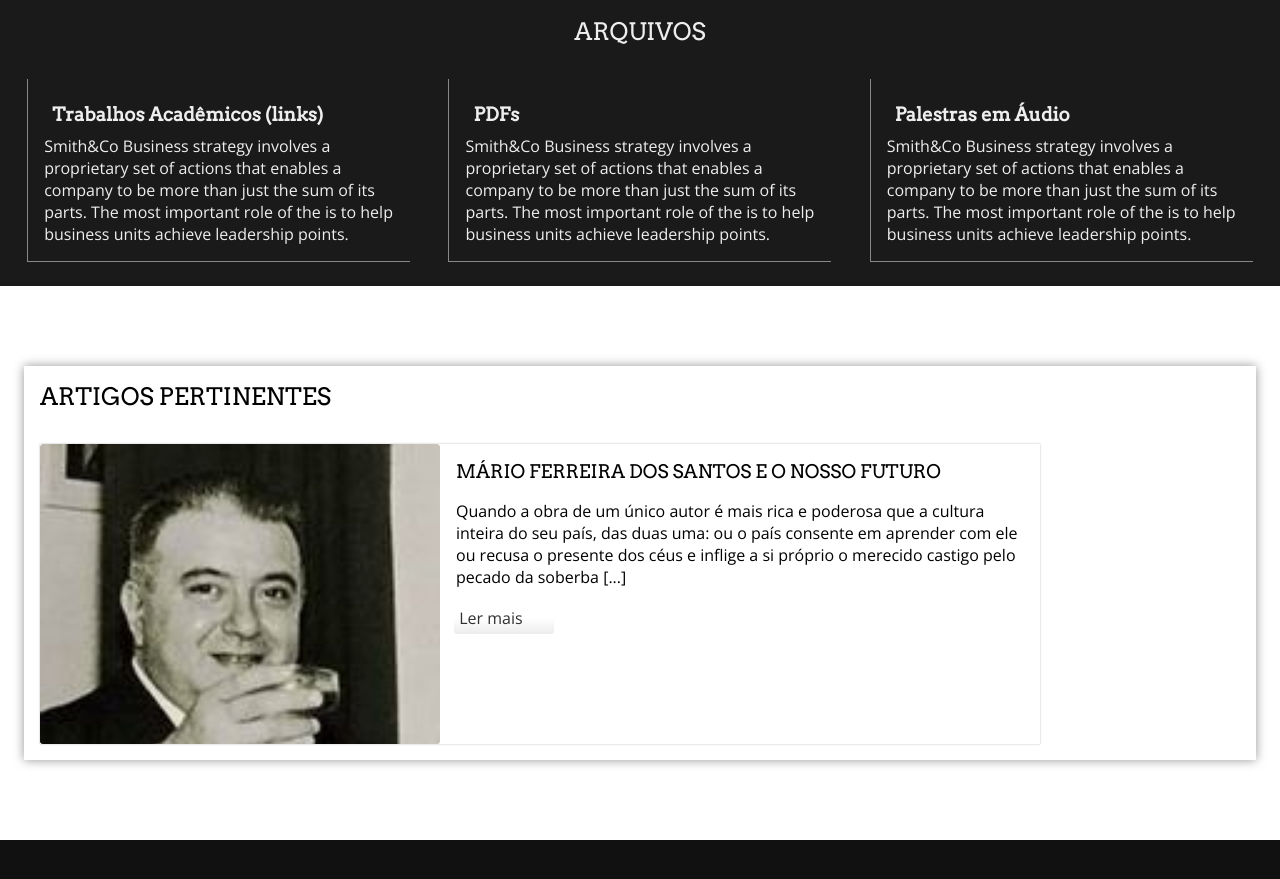
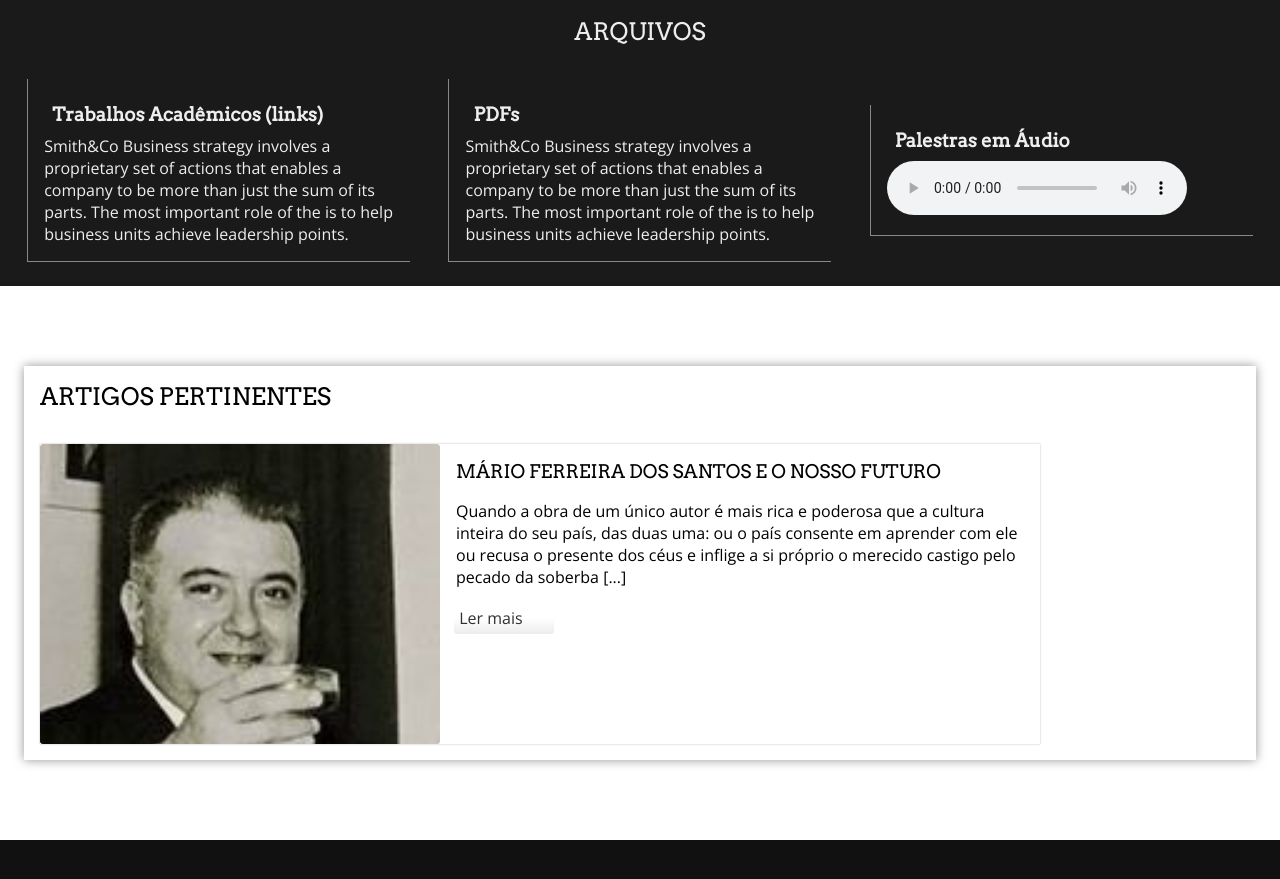
Before and after one commit to HelenoSalgado/acervo-mario-ferreira, a plain HTML site: page index.html in a window 1280 px wide. Shown: the part 1160-2039 px from the top of the page. Drawn offline with nearby package versions, Linux system fonts and the light colour scheme.

Commit message:
novo arquivo
Adicionando palestras.

```diff
--- a/index.html
+++ b/index.html
@@ -43,7 +43,7 @@
             </div>
             <div>
                 <h3>Palestras em Áudio</h3>
-                <p>Smith&Co Business strategy involves a proprietary set of actions that enables a company to be more than just the sum of its parts. The most important role of the is to help business units achieve leadership points.</p>
+                <audio preload="metadata" controls autoplay src="https://storage.googleapis.com/marioferreiradossantos/MFS03%20-%20Simb%C3%B3lica%20e%20Religi%C3%A3o.mp3"></audio>
             </div>
         </section>
         <section class="artigos">
```
